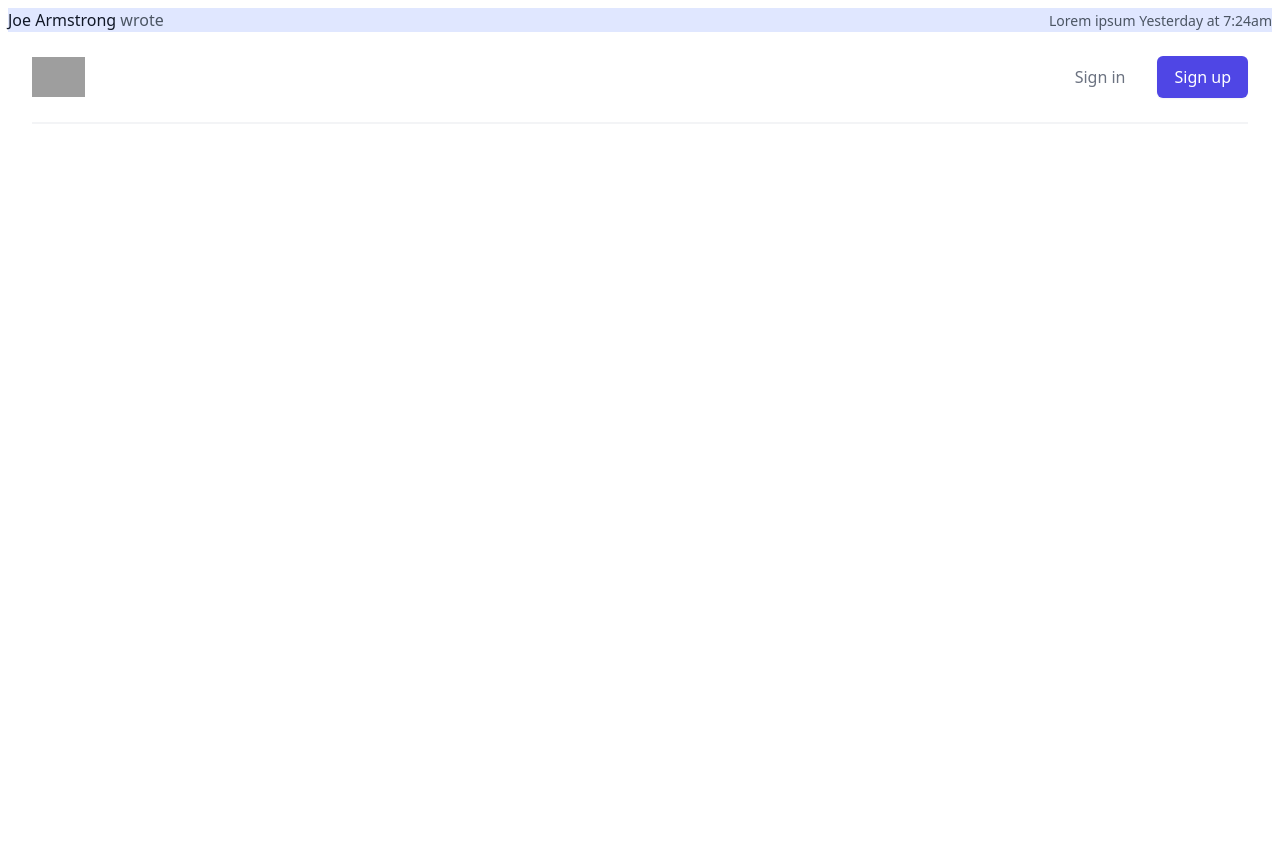
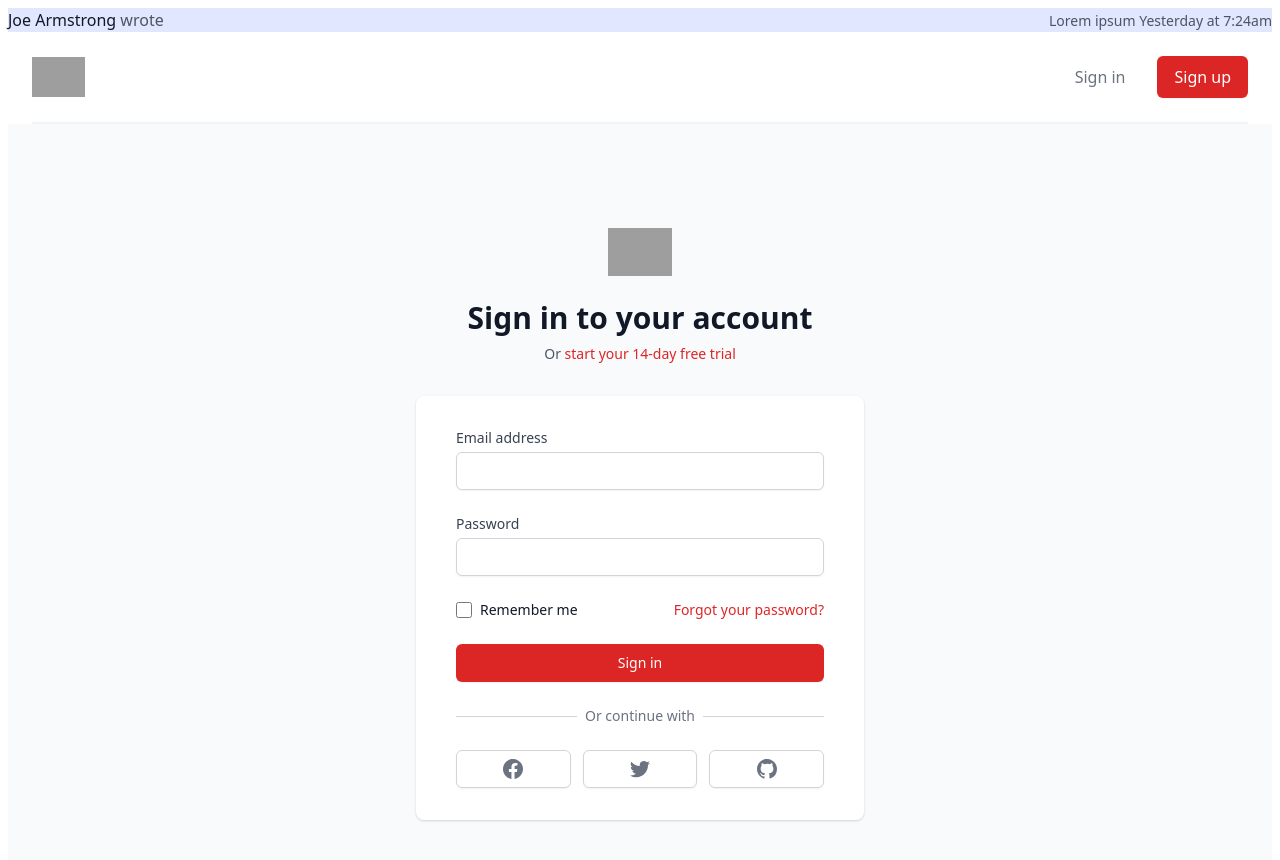
Before and after one commit to miyagami-com/miyagami-dapp, a Svelte app: page / in a window 1280 px wide. Shown: the top 860 px of the page. Before the commit the page ends 800 px from the top, so only its background shows below. Built offline with nearby package versions, Linux system fonts and the light colour scheme; grey boxes are pictures that could not be loaded; what gun would draw is missing.

Commit message:
Init tailwind CSS

```diff
--- a/src/App.svelte
+++ b/src/App.svelte
@@ -10,7 +10,7 @@
 	<Message />
 
 	<Header />
-<!--	<Login />-->
+	<Login />
 </main>
 
 <style global lang="postcss">
--- a/src/Header.svelte
+++ b/src/Header.svelte
@@ -32,11 +32,11 @@ function signout() {
             <div class="flex justify-start lg:w-0 lg:flex-1">
                 <a href="#">
                     <span class="sr-only">Workflow</span>
-                    <img class="h-8 w-auto sm:h-10" src="https://tailwindui.com/img/logos/workflow-mark-indigo-600.svg" alt="">
+                    <img class="h-8 w-auto sm:h-10" src="https://tailwindui.com/img/logos/workflow-mark-red-600.svg" alt="">
                 </a>
             </div>
             <div class="-mr-2 -my-2 md:hidden">
-                <button type="button" class="bg-white rounded-md p-2 inline-flex items-center justify-center text-gray-400 hover:text-gray-500 hover:bg-gray-100 focus:outline-none focus:ring-2 focus:ring-inset focus:ring-indigo-500" aria-expanded="false">
+                <button type="button" class="bg-white rounded-md p-2 inline-flex items-center justify-center text-gray-400 hover:text-gray-500 hover:bg-gray-100 focus:outline-none focus:ring-2 focus:ring-inset focus:ring-red-500" aria-expanded="false">
                     <span class="sr -only">Login</span>
                 </button>
             </div>
@@ -44,7 +44,7 @@ function signout() {
                 <a href="#" class="whitespace-nowrap text-base font-medium text-gray-500 hover:text-gray-900">
                     Sign in
                 </a>
-                <a href="#" class="ml-8 whitespace-nowrap inline-flex items-center justify-center px-4 py-2 border border-transparent rounded-md shadow-sm text-base font-medium text-white bg-indigo-600 hover:bg-indigo-700">
+                <a href="#" class="ml-8 whitespace-nowrap inline-flex items-center justify-center px-4 py-2 border border-transparent rounded-md shadow-sm text-base font-medium text-white bg-red-600 hover:bg-red-700">
                     Sign up
                 </a>
             </div>
--- a/src/Login.svelte
+++ b/src/Login.svelte
@@ -31,13 +31,13 @@
 
 <div class="min-h-screen bg-gray-50 flex flex-col justify-center py-12 sm:px-6 lg:px-8">
     <div class="sm:mx-auto sm:w-full sm:max-w-md">
-        <img class="mx-auto h-12 w-auto" src="https://tailwindui.com/img/logos/workflow-mark-indigo-600.svg" alt="Workflow">
+        <img class="mx-auto h-12 w-auto" src="https://tailwindui.com/img/logos/workflow-mark-red-600.svg" alt="Workflow">
         <h2 class="mt-6 text-center text-3xl font-extrabold text-gray-900">
             Sign in to your account
         </h2>
         <p class="mt-2 text-center text-sm text-gray-600">
             Or
-            <a href="#" class="font-medium text-indigo-600 hover:text-indigo-500">
+            <a href="#" class="font-medium text-red-600 hover:text-red-500">
                 start your 14-day free trial
             </a>
         </p>
@@ -51,7 +51,7 @@
                         Email address
                     </label>
                     <div class="mt-1">
-                        <input id="email" name="email" type="email" autocomplete="email" required class="appearance-none block w-full px-3 py-2 border border-gray-300 rounded-md shadow-sm placeholder-gray-400 focus:outline-none focus:ring-indigo-500 focus:border-indigo-500 sm:text-sm">
+                        <input id="email" name="email" type="email" autocomplete="email" required class="appearance-none block w-full px-3 py-2 border border-gray-300 rounded-md shadow-sm placeholder-gray-400 focus:outline-none focus:ring-red-500 focus:border-red-500 sm:text-sm">
                     </div>
                 </div>
 
@@ -60,27 +60,27 @@
                         Password
                     </label>
                     <div class="mt-1">
-                        <input id="password" name="password" type="password" autocomplete="current-password" required class="appearance-none block w-full px-3 py-2 border border-gray-300 rounded-md shadow-sm placeholder-gray-400 focus:outline-none focus:ring-indigo-500 focus:border-indigo-500 sm:text-sm">
+                        <input id="password" name="password" type="password" autocomplete="current-password" required class="appearance-none block w-full px-3 py-2 border border-gray-300 rounded-md shadow-sm placeholder-gray-400 focus:outline-none focus:ring-red-500 focus:border-red-500 sm:text-sm">
                     </div>
                 </div>
 
                 <div class="flex items-center justify-between">
                     <div class="flex items-center">
-                        <input id="remember-me" name="remember-me" type="checkbox" class="h-4 w-4 text-indigo-600 focus:ring-indigo-500 border-gray-300 rounded">
+                        <input id="remember-me" name="remember-me" type="checkbox" class="h-4 w-4 text-red-600 focus:ring-red-500 border-gray-300 rounded">
                         <label for="remember-me" class="ml-2 block text-sm text-gray-900">
                             Remember me
                         </label>
                     </div>
 
                     <div class="text-sm">
-                        <a href="#" class="font-medium text-indigo-600 hover:text-indigo-500">
+                        <a href="#" class="font-medium text-red-600 hover:text-red-500">
                             Forgot your password?
                         </a>
                     </div>
                 </div>
 
                 <div>
-                    <button type="submit" class="w-full flex justify-center py-2 px-4 border border-transparent rounded-md shadow-sm text-sm font-medium text-white bg-indigo-600 hover:bg-indigo-700 focus:outline-none focus:ring-2 focus:ring-offset-2 focus:ring-indigo-500">
+                    <button type="submit" class="w-full flex justify-center py-2 px-4 border border-transparent rounded-md shadow-sm text-sm font-medium text-white bg-red-600 hover:bg-red-700 focus:outline-none focus:ring-2 focus:ring-offset-2 focus:ring-red-500">
                         Sign in
                     </button>
                 </div>
```
Also changed, not shown: public/miyagami-logo.png (added).
